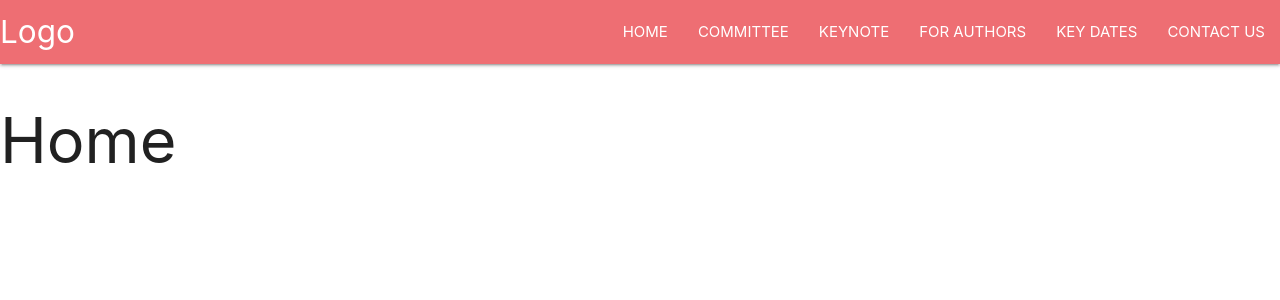
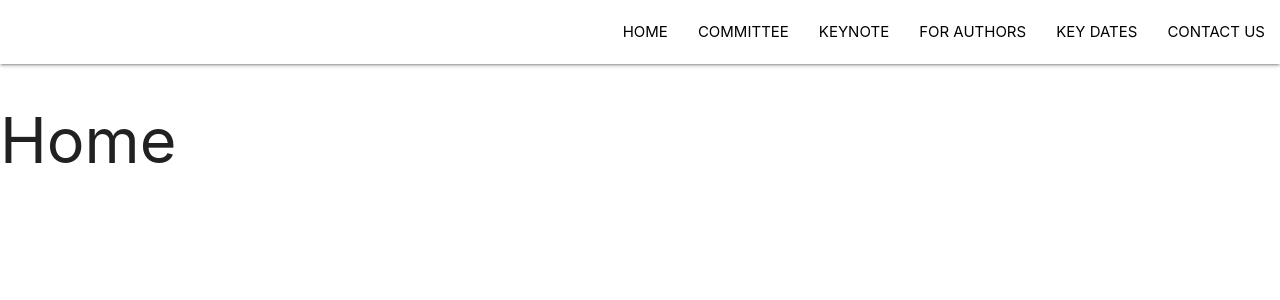
Before and after one commit to rajat7630/ICPE-2021, a React (Create React App) app: page / in a window 1280 px wide. Shown: the top 300 px of the page. Built offline with nearby package versions, Linux system fonts and the light colour scheme.

Commit message:
Improved Navbar With Accessible Links

```diff
--- a/package.json
+++ b/package.json
@@ -4,11 +4,15 @@
   "version": "0.1.0",
   "private": true,
   "dependencies": {
+    "@material-ui/core": "^4.11.0",
+    "@material-ui/icons": "^4.9.1",
     "@testing-library/jest-dom": "^4.2.4",
     "@testing-library/react": "^9.5.0",
     "@testing-library/user-event": "^7.2.1",
+    "materialize-css": "^1.0.0-rc.2",
     "react": "^16.13.1",
     "react-dom": "^16.13.1",
+    "react-materialize": "^3.9.3",
     "react-router-dom": "^5.2.0",
     "react-scripts": "3.4.3"
   },
--- a/src/Components/Navbar/index.js
+++ b/src/Components/Navbar/index.js
@@ -1,32 +1,34 @@
 import React, { Component } from 'react';
-
-
+import 'materialize-css';
+import { Navbar as Navigation, NavItem, Icon } from "react-materialize";
+import MenuIcon from '@material-ui/icons/Menu';
 class Navbar extends Component {
     render() {
         return (
-            <div>
-                <nav>
-                    <div class="nav-wrapper">
-                        <a href="/" class="brand-logo">Logo</a>
-                        <a href="#" data-target="mobile-demo" class="sidenav-trigger"><i class="material-icons">menu</i></a>
-                        <ul class="right hide-on-med-and-down">
-                            <li><a href="/">HOME</a></li>
-                            <li><a href="/committee">COMMITTEE</a></li>
-                            <li><a href="/keynote">KEYNOTE</a></li>
-                            <li><a href="/authors">FOR AUTHORS</a></li>
-                            <li><a href="/dates">KEY DATES</a></li>
-                            <li><a href="/contactus">CONTACT US</a></li>
-                        </ul>
-                    </div>
-                </nav>
+            <Navigation className="transparent"
+                alignLinks="right"
+                brand={<a className="brand-logo" href="#">Logo</a>}
+                id="mobile-nav"
 
-                <ul class="sidenav" id="mobile-demo">
-                    <li><a href="sass.html">Sass</a></li>
-                    <li><a href="badges.html">Components</a></li>
-                    <li><a href="collapsible.html">Javascript</a></li>
-                    <li><a href="mobile.html">Mobile</a></li>
-                </ul>
-            </div>
+                menuIcon={<MenuIcon color="secondary"/>}
+                options={{
+                    draggable: true,
+                    edge: 'left',
+                    inDuration: 250,
+                    onCloseEnd: null,
+                    onCloseStart: null,
+                    onOpenEnd: null,
+                    onOpenStart: null,
+                    outDuration: 200,
+                    preventScrolling: true
+                }}>
+                <NavItem className="black-text" href="/">HOME</NavItem>
+                <NavItem className="black-text" href="/committee">COMMITTEE</NavItem>
+                <NavItem className="black-text" href="/keynote">KEYNOTE</NavItem>
+                <NavItem className="black-text" href="/authors">FOR AUTHORS</NavItem>
+                <NavItem className="black-text" href="/dates">KEY DATES</NavItem>
+                <NavItem className="black-text" href="/contactus">CONTACT US</NavItem>
+            </Navigation>
         );
     }
 }
```
Also changed, not shown: 1 other file (tests, documents, lock files or other folders).
